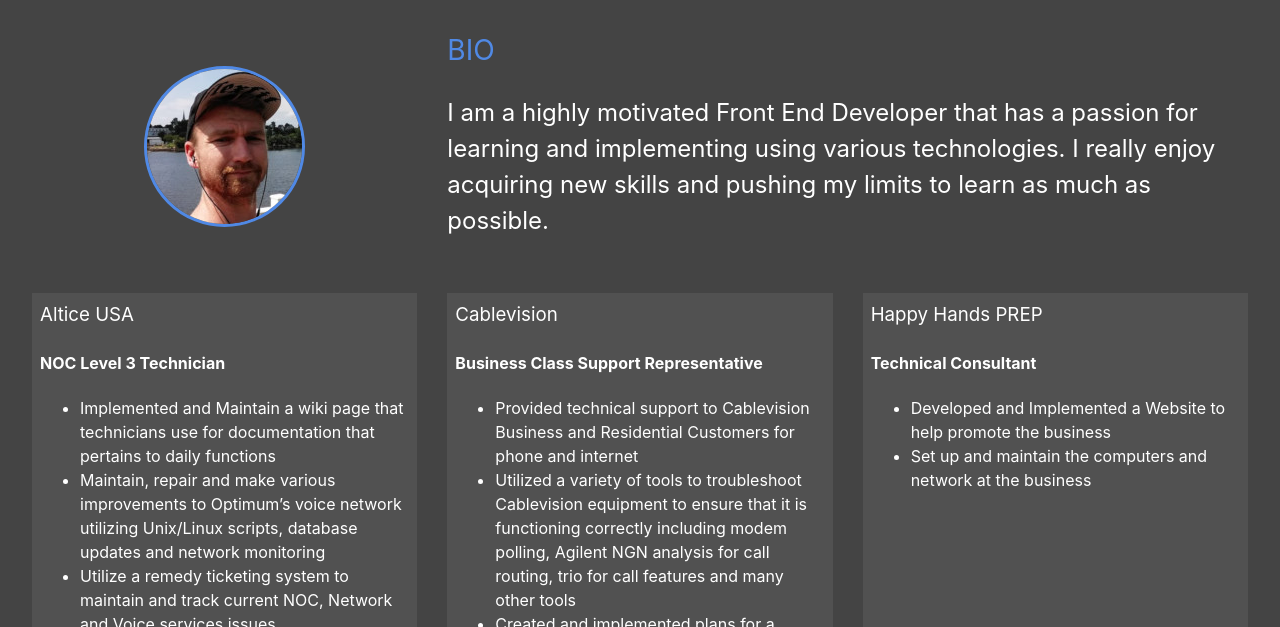
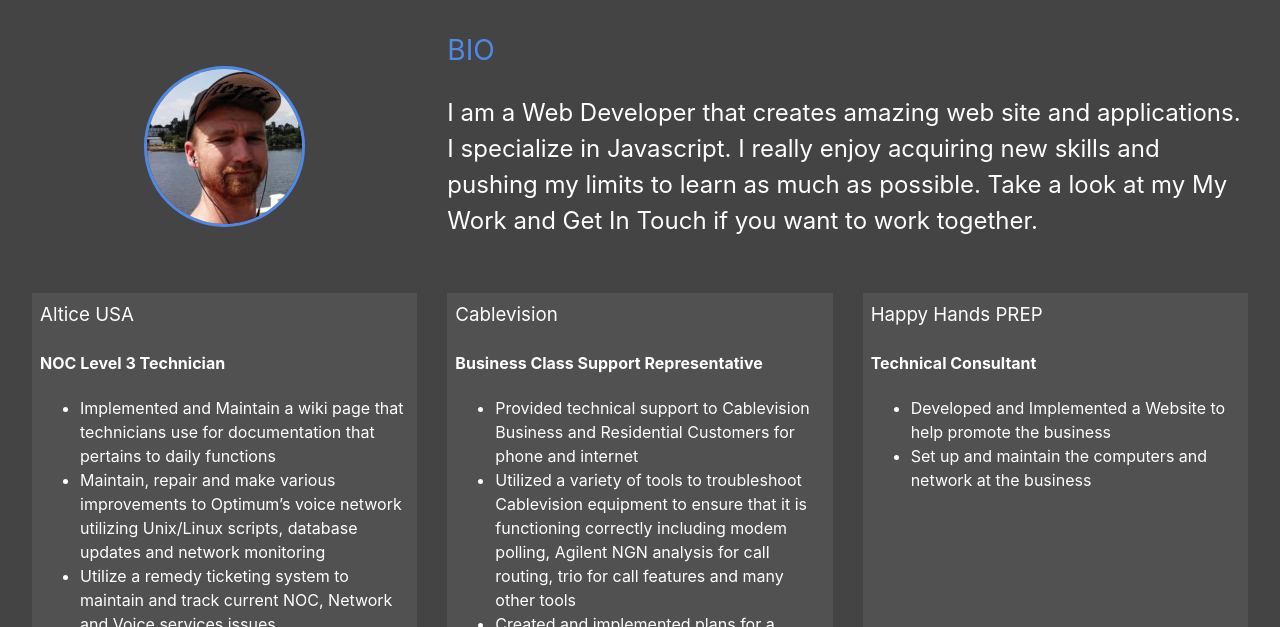
Before and after one commit to Bartholomewbd/myPortfolio, a website: page dist/about.html in a window 1280 px wide. Shown: the part 173-800 px from the top of the page. Drawn offline with Linux system fonts and the light colour scheme.

Commit message:
updating the about me info

```diff
--- a/dist/about.html
+++ b/dist/about.html
@@ -55,10 +55,10 @@
         <div class="bio">
           <h3 class="text-secondary">BIO</h3>
           <p>
-            I am a highly motivated Front End Developer that has a passion for
-            learning and implementing using various technologies. I really enjoy
-            acquiring new skills and pushing my limits to learn as much as
-            possible.
+            I am a Web Developer that creates amazing web site and applications. I specialize in Javascript.
+            I really enjoy acquiring new skills and pushing my limits to learn as much as possible.
+            Take a look at my <a href="work.html"> My Work </a> and  <a href="contact.html" class="nav-link"> Get In Touch </a> if you want to work together.
+          </li>
           </p>
         </div>
 
```
